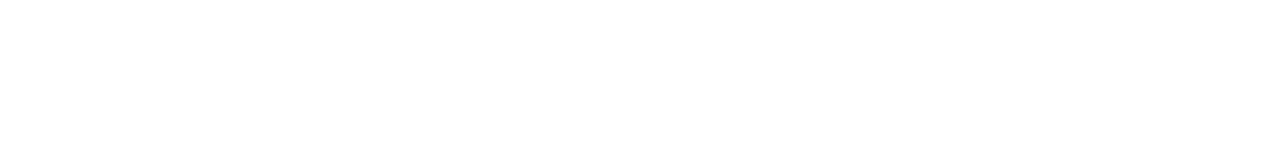
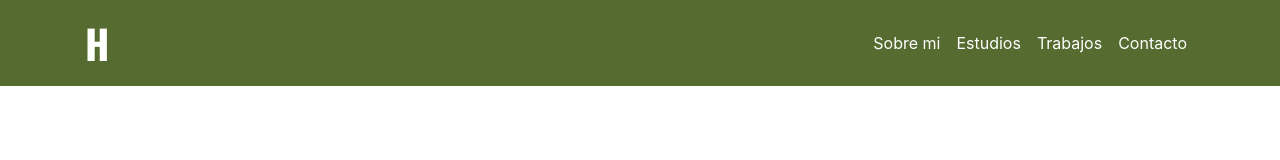
Before and after one commit to hugoo93/portafolio_prueba, a plain HTML site: page index.html in a window 1280 px wide. Drawn offline with nearby package versions, Linux system fonts and the light colour scheme.

Commit message:
add navbar in html and style in css

```diff
--- a/asset/css/style.css
+++ b/asset/css/style.css
@@ -1,3 +1,23 @@
 body {
     margin: 0;
 }
+
+main {
+    padding-top: 86px;
+}
+
+/*Navegador*/
+
+html {
+    scroll-behavior: smooth;
+  }
+
+nav.bg-verde {
+    background-color: darkolivegreen;
+}
+
+a.navbar-brand {
+    font-family: 'Oswald', sans-serif;
+    font-size: 40px;
+    font-weight: 700;
+}
--- a/index.html
+++ b/index.html
@@ -27,6 +27,33 @@
         <title>Mi Portafolio</title>
     </head>
     <body>
+        <main>
+            <!-- navegador -->
+            <nav class="navbar navbar-expand-lg navbar-dark bg-verde px-5 fixed-top text-white">
+                <div class="container w-100">
+                    <a class="navbar-brand" href="#">H</a>
+                    <button class="navbar-toggler" type="button" data-toggle="collapse" data-target="#navbarNav" aria-controls="navbarNav" aria-expanded="false" aria-label="Toggle navigation">
+                    <span class="navbar-toggler-icon"></span>
+                    </button>
+                    <div class="collapse navbar-collapse" id="navbarNav">
+                        <ul class="navbar-nav ml-auto">
+                            <li class="nav-item active">
+                                <a class="nav-link" href="#descripcion">Sobre mi <span class="sr-only">(current)</span></a>
+                            </li>
+                            <li class="nav-item active">
+                                <a class="nav-link" href="#estudios">Estudios</a>
+                            </li>
+                            <li class="nav-item active">
+                                <a class="nav-link" href="#trabajos">Trabajos</a>
+                            </li>
+                            <li class="nav-item active">
+                                <a class="nav-link" href="#contacto">Contacto</a>
+                            </li>
+                        </ul>
+                    </div>
+                </div>
+            </nav>
+        </main>
 
         <!-- Optional JavaScript -->
         <!-- jQuery first, then Popper.js, then Bootstrap JS -->
```
